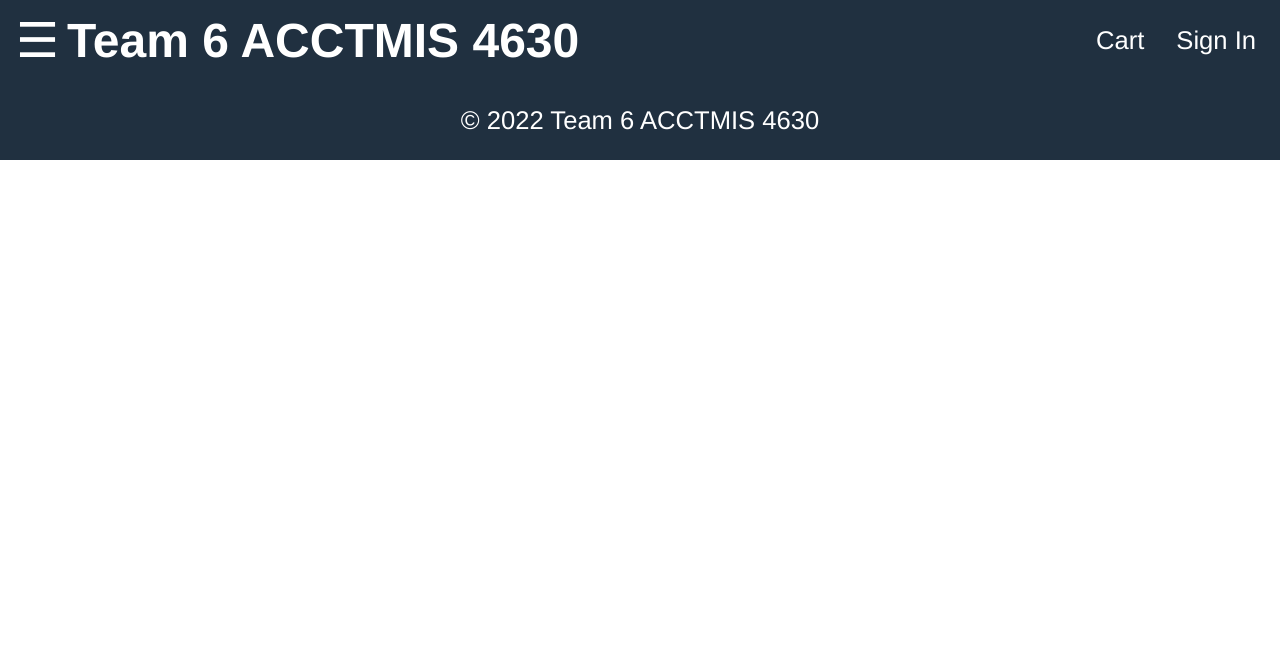
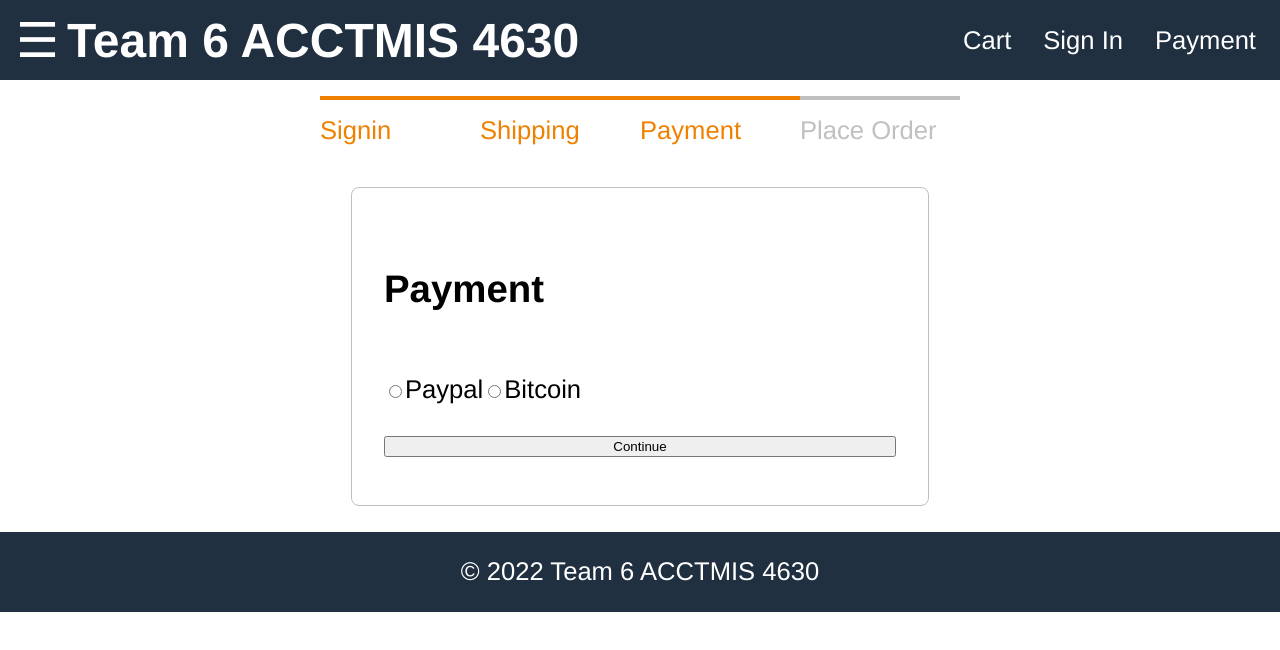
Before and after one commit to Team-6-ACCTMIS-4630/Team-6-ACCTMIS-4630-web, a React (Create React App) app in the folder frontend/: page /payment in a window 1280 px wide. Shown: the top 650 px of the page. Built offline with nearby package versions, Linux system fonts and the light colour scheme.

Commit message:
created payment feature and updated app.tsx routing

```diff
--- a/frontend/src/App.tsx
+++ b/frontend/src/App.tsx
@@ -5,6 +5,7 @@
 import { BrowserRouter, Routes, Route } from 'react-router-dom';
 import Orders from "./Orders/Orders";
 import OrderDetail from "./Orders/OrderDetail";
+import PaymentScreen from './Payment/Payment';
 //import './App.css';
 
 function App() {
@@ -24,6 +25,7 @@
             <div className = "header-links">
                 <a href = "cart.html">Cart</a>
                 <a href = "signin.html">Sign In</a>
+                <a href = "/payment">Payment</a>
             </div>
         </header>
 
@@ -43,11 +45,13 @@
     <a href="/orders">Orders</a>
 </li>
             </aside>
+
   <Routes>
     <Route path="/" element={<Home />} />
     <Route path="/products" element={<Products />} />
     <Route path="/orders" element={<Orders />} />
     <Route path="/orders/:id" element={<OrderDetail />} />
+    <Route path = "/payment" element= {<PaymentScreen />} />
   </Routes>
         </main>
         <footer className = "footer">
--- /dev/null
+++ b/frontend/src/Payment/CheckoutSteps.tsx
@@ -0,0 +1,12 @@
+import React from 'react';
+
+function CheckoutSteps(props: any){
+    return <div className = "checkout-steps">
+        <div className = {props.step1 ? 'active' : ''}>Signin</div>
+        <div className = {props.step2 ? 'active' : ''}>Shipping</div>
+        <div className = {props.step3 ? 'active' : ''}>Payment</div>
+        <div className = {props.step4 ? 'active' : ''}>Place Order</div>
+    </div>
+}
+
+export default CheckoutSteps;
--- /dev/null
+++ b/frontend/src/Payment/Payment.tsx
@@ -0,0 +1,47 @@
+import React from 'react';
+
+import CheckoutSteps from '../Payment/CheckoutSteps';
+
+function PaymentScreen(){
+    const submitHandler = () => {
+        alert("Payment processing...")
+    };
+
+    return(
+        <div>
+            <CheckoutSteps step1 step2 step3></CheckoutSteps>
+            <div className = "form">
+                <form onSubmit = {submitHandler}>
+                    <ul className = "form-container">
+                        <li>
+                            <h2>Payment</h2>
+                        </li>
+                        <li>
+                            <div>
+                                <input
+                                    type = "radio"
+                                    name = "paymentMethod"
+                                    id = "paymentMethod"
+                                    value = "paypal"
+                                ></input>
+                                <label htmlFor = "paymentMethod">Paypal</label>
+                                <input
+                                    type = "radio"
+                                    name = "paymentMethod"
+                                    id = "paymentMethod"
+                                    value = "bitcoin"
+                                ></input>
+                                <label htmlFor = "paymentMethod">Bitcoin</label>
+                            </div>
+                        </li>
+
+                        <li>
+                            <button type = "submit" className = "button primary">Continue</button>
+                        </li>
+                    </ul>
+                </form>
+            </div>
+        </div>
+    );
+}
+export default PaymentScreen;
--- a/frontend/src/index.css
+++ b/frontend/src/index.css
@@ -150,3 +150,46 @@
 tbody tr:nth-child(odd) {
     background-color: #f2f2f2;
 }
+
+.checkout-steps{
+  display: flex;
+  justify-content: space-between;
+  width: 40rem;
+  margin: 1rem auto;
+}
+.checkout-steps > div {
+  border-top: 0.3rem #c0c0c0 solid;
+  color: #c0c0c0;
+  flex: 1 1;
+  padding-top: 1rem;
+}
+.checkout-steps > div.active {
+  border-top: 0.3rem #f08000 solid;
+  color: #f08000;
+}
+.form{
+  display: flex;
+  justify-content: center;
+  align-items: center;
+  height: 100%;
+}
+.form-container{
+  display: flex;
+  flex-direction: column;
+  width: 32rem;
+  padding: 2rem;
+  border: 0.1rem #c0c0c0 solid;
+  border-radius: 0.5rem;
+  list-style-type: none;
+}
+.form-container li{
+  display: flex;
+  flex-direction: column;
+  margin-bottom: 1rem;
+  margin-top: 1rem;
+}
+input{
+  padding: 1rem;
+  border: 0.1rem #c0c0c0 solid;
+  border-radius: 0.5rem;
+}
```
Lines whose indentation alone changed are shown as unchanged.
